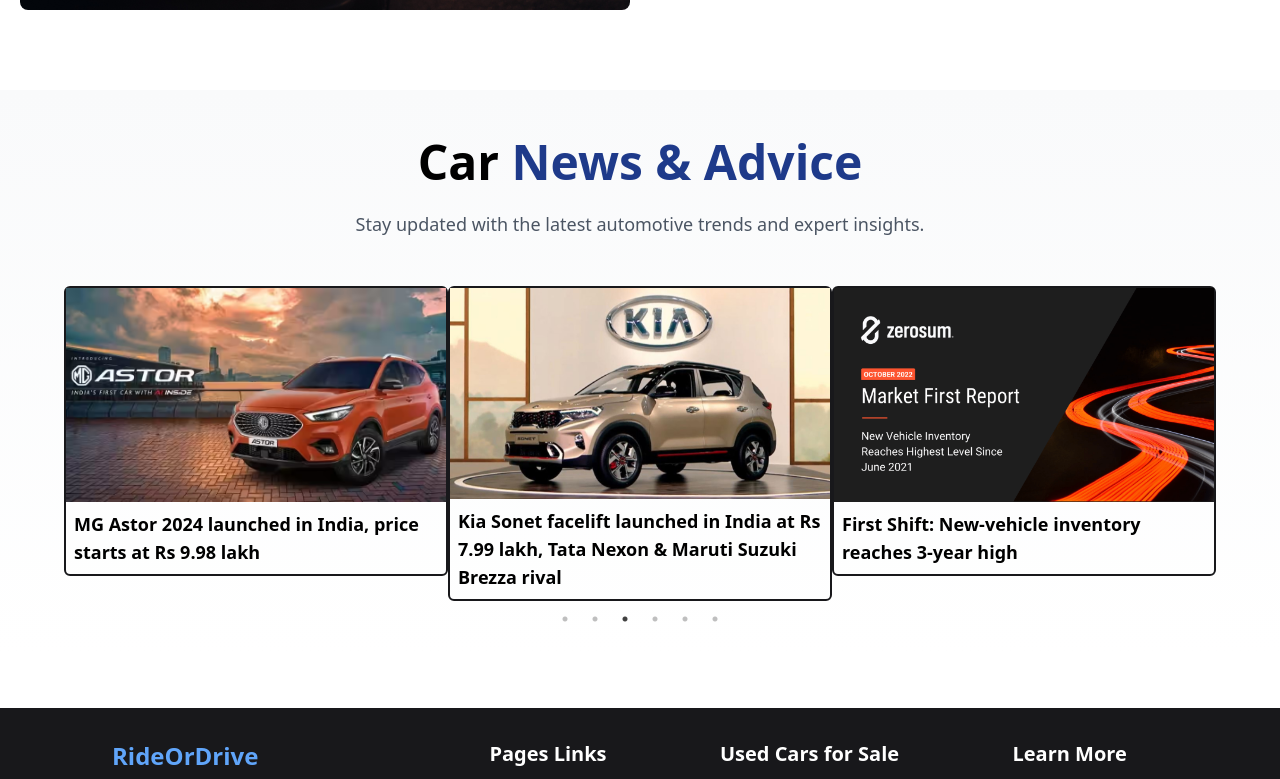
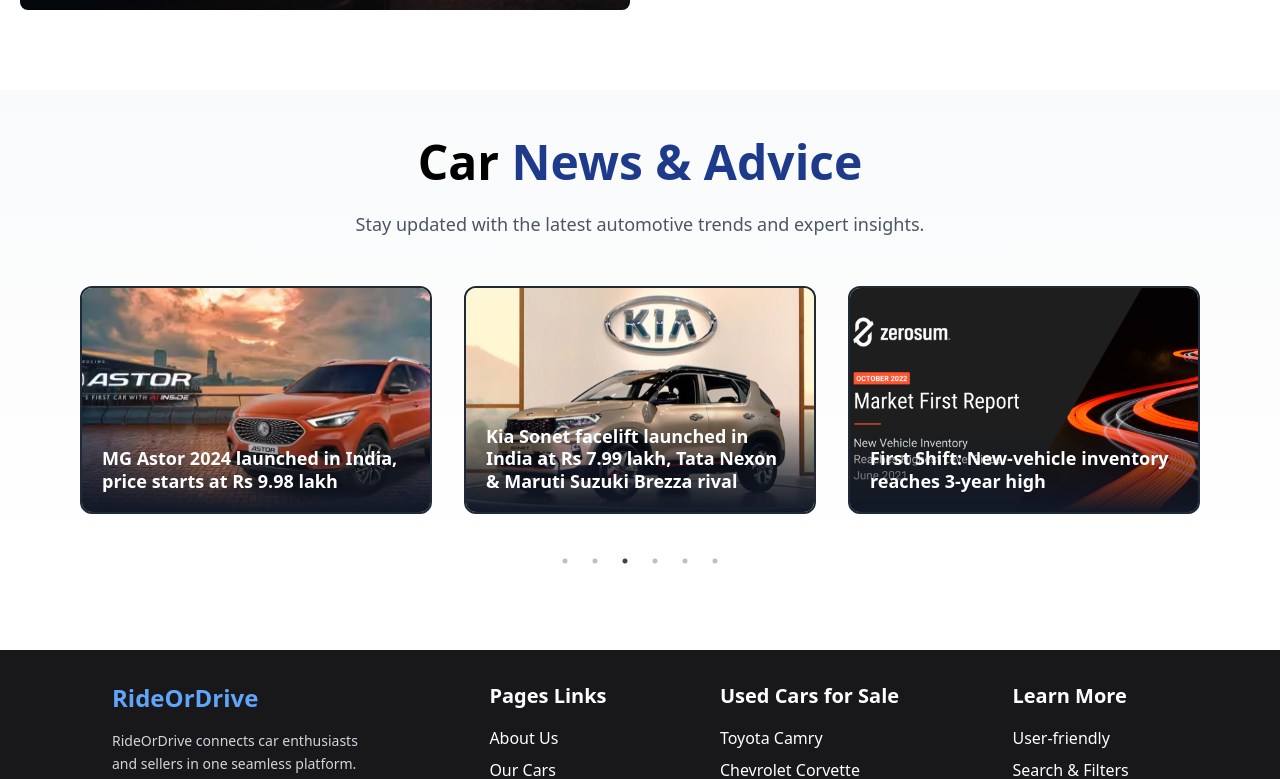
Before and after one commit to SandipM098/college-project, a React (Create React App) app: page / in a window 1280 px wide. Shown: the part 2352-3131 px from the top of the page. Built offline with nearby package versions, Linux system fonts and the light colour scheme.

Commit message:
card gap

```diff
--- a/src/Home/News/CarNewsCard.jsx
+++ b/src/Home/News/CarNewsCard.jsx
@@ -1,14 +1,35 @@
-import React from 'react'
+import React from "react";
 
-function CarNewsCard({id,img, desc}) {
+function CarNewsCard({ img, desc }) {
   return (
+    <div className="mx-4 mb-8 group cursor-pointer">
+      <div
+        className="relative border-2 border-gray-800 rounded-xl overflow-hidden
+                      bg-white transform transition-all duration-500 hover:-translate-y-2
+                      hover:shadow-xl"
+      >
+        <div className="overflow-hidden">
+          <img
+            src={img}
+            alt={desc}
+            className="w-full h-56 object-cover transition-transform duration-700
+                      group-hover:scale-105"
+          />
+        </div>
+        <div
+          className="p-5 bg-gradient-to-t from-gray-900 to-transparent absolute bottom-0
+                       w-full text-white"
+        >
+          <h3
+            className="font-semibold text-lg leading-tight transition-all duration-300
+                        group-hover:text-blue-300"
+          >
+            {desc}
+          </h3>
+        </div>
+      </div>
+    </div>
+  );
+}
 
-
-    <div className='border-2 border-zinc-900 rounded-md cursor-pointer' key={id}>
-      <img src={img} alt = "img"/>
-      <h3 className='font-semibold text-lg p-2'>{desc}</h3>
-    </div>
-
-  )
-}
-export default CarNewsCard
+export default CarNewsCard;
```
